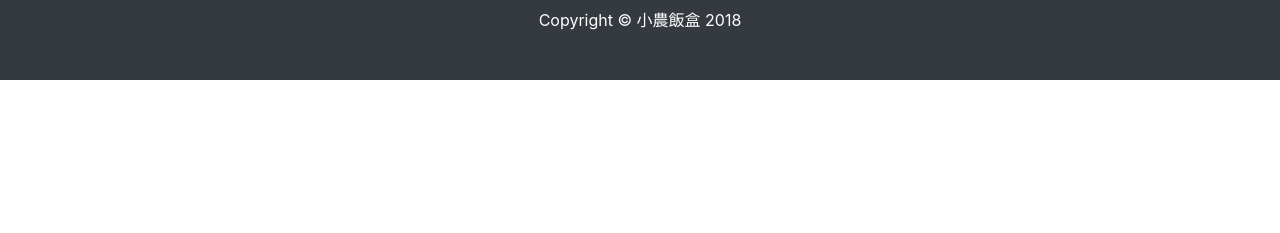
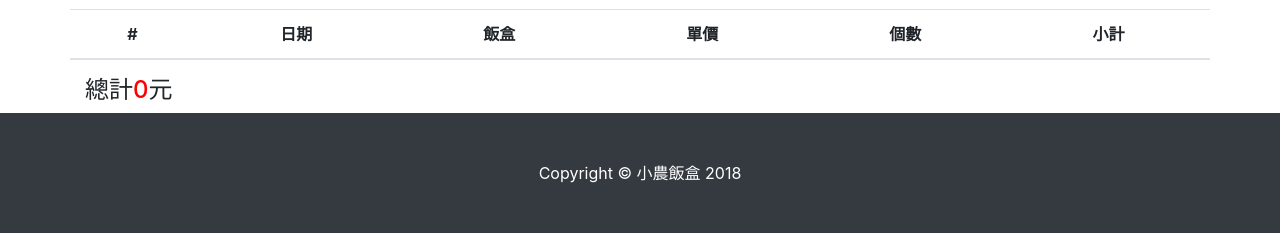
Before and after one commit to GoatWang/xiaononshop, a Django app: page /order/order_create/1/ in a window 1280 px wide. Shown: the part 708-941 px from the top of the page. Before the commit the page ends 788 px from the top, so only its background shows below. Run offline with Django 3.2, Linux system fonts and the light colour scheme; tables that the repository leaves empty hold one stand-in row (values such as "Sample post"); lists and menus that the app fills with data are empty; parts of the project's set-up code (start-up, migrations or seed data) failed here and were passed over; some libraries are stand-ins or nearby versions.

Commit message:
create web prototype

```diff
--- a/order/models.py
+++ b/order/models.py
@@ -10,7 +10,7 @@ class Job(models.Model):
         return str(self.job)
 
 class LineProfile(models.Model):
-    # user = models.OneToOneField(User, on_delete=models.CASCADE)
+    user = models.OneToOneField(User, on_delete=models.CASCADE)
     line_id = models.CharField(max_length=50, primary_key=True, verbose_name="LineID")
     line_name = models.CharField(max_length=100, verbose_name="Line名稱")
     line_picture_url = models.URLField(verbose_name="Line照片網址")
--- a/order/templates/order/order_create.html
+++ b/order/templates/order/order_create.html
@@ -8,23 +8,24 @@
 
 {% block styles %}
 <style>
-    .form-control{
-        width: 100%;
+    .card-title {
+        font-size: 18px;
     }
-    form {
-        width: 100%;
+    .card-text {
+        margin-top:2px;
+        margin-bottom:2px;
+    }
+    #priceTotalLabel font {
+        color:red;
     }
 </style>
 {% endblock %}
 
 {% block content %}
 <h2>{{ title }}</h2>
-<div class="row">
-
 <h4>學校--取餐地點</h4>
-    <form width="100%">
+<form>
     <div class="form-group">
-            <!-- <label for="adpSelect">學校--取餐地點</label> -->
         <select class="form-control" id="adpSelect">
         {% for adp in apds %}
         <option>{{ adp }}</option>
@@ -40,25 +41,91 @@
         <div class="card">
             <img class="card-img-top" src="{{ bento.photo }}" alt="">
             <div class="card-body">
-                    <h4 class="card-title">{{ bento.name }}</h4>
+                <h4 class="card-title bentoNameH4"><strong>{{ bento.name }}(剩餘{{ bento.remain }}個)</strong></h4>
+                <p class="card-text dateTypeP">{{ bento.date }} {{ bento.bento_type }}</p>
                 <p class="card-text">{{ bento.cuisine }}</p>
             </div>
             <div class="card-footer">
-                    <a href="#" class="btn btn-primary">+1</a>
+                <div class="form-group row">
+                    <label for="numberInput{{ bento.id }}" class="col-5 col-form-label priceLabel">{{ bento.price }}元</label>
+                    <div class="col-5">
+                        <input class="form-control numberInput" type="number" value="0" id="numberInput{{ bento.id }}"  max="{{ bento.remain }}" min="0">
+                    </div>
+                    <label  class="col-2 col-form-label">個</label>
+                </div>
             </div>
         </div>
     </div>
     {% endfor %}
 </div>
 
+<h4>結帳</h4>
+<div id="summaryTableDiv" class="row text-center">
+    <table class="table" id="summaryTable">
+        <thead>
+            <tr>
+                <th scope="col">#</th>
+                <th scope="col">日期</th>
+                <th scope="col">飯盒</th>
+                <th scope="col">單價</th>
+                <th scope="col">個數</th>
+                <th scope="col">小計</th>
+            </tr>
+        </thead>
+        <tbody>
+            <!-- <tr>
+            <th scope="row">1</th>
+            <td>Mark</td>
+            <td>Otto</td>
+            <td>@mdo</td>
+            </tr> -->
+        </tbody>
+    </table>
+</div>
 
-</div>
+<h4 id="priceTotalLabel">總計<font>0</font>元<h4/>
+
 {% endblock %}
 {% block scripts %}
 <script>
     $("#adpSelect").change(function(){
         console.log($(this).val())
     })
+
+
+    $(".numberInput").change(function(){
+        $("#summaryTable tbody").empty()
+        subtotals = []
+        $(".card").each(function(i,v){
+            idx = (i+1).toString()
+            date = $(this).find(".dateTypeP").text().split(" ")[0]
+            name = $(this).find(".bentoNameH4").text().split("(")[0]
+            number = $(this).find(".numberInput").val()
+            price = $(this).find(".priceLabel").text().replace("元", "")
+            subtotal = (Number(number)*Number(price)).toString()
+
+            if(number != "" && number != '0'){
+                tr = $("<tr>")
+                idx_td = $("<td>").attr("scope", 'row').text(idx)
+                date_td = $("<td>").text(date)
+                name_td = $("<td>").text(name)
+                price_td = $("<td>").text(price)
+                number_td = $("<td>").text(number)
+                subtotal_td = $("<td>").text(subtotal)
+                tr.append(idx_td).append(date_td).append(name_td).append(price_td).append(number_td).append(subtotal_td)
+                $("#summaryTable tbody").append(tr)
+                subtotals.push(subtotal)
+            }
+        })
+
+        sumOfSubtotals = 0
+        $(subtotals).each(function(i,v){
+            console.log(i)
+            console.log(v)
+            sumOfSubtotals += Number(v)
+        })
+        $("#priceTotalLabel font").text(sumOfSubtotals.toString())
+    })
 </script>
 
 {% endblock %}
--- a/order/urls.py
+++ b/order/urls.py
@@ -5,6 +5,7 @@ from . import views
 app_name = 'order'
 urlpatterns = [
     path('', views.index, name='index'),
+    path('order_create/', views.order_create, name='order_create'),
     path('order_create/<str:line_id>/', views.order_create, name='order_create'),
     path('callback/', views.callback, name='callback'),
 ]
--- a/order/views.py
+++ b/order/views.py
@@ -27,7 +27,7 @@ import pandas as pd
 def index(request):
     return HttpResponse("Hello, world. You're at the polls index.")
 
-def order_create(request, line_id):
+def order_create(request, area=1, line_id=0):
     areas = Area.objects.all()
     output_adps = [] # area and distributions
     for a in areas:
@@ -35,7 +35,7 @@ def order_create(request, line_id):
         for dp in distribution_places:
             output_adps.append(a.area + "--" + dp.distribution_place)
 
-    available_bentos = AreaLimitation.objects.filter(area=areas[0], bento__date__gt=datetime.now(), bento__ready=True).reverse().values('bento__id', 'bento__name', 'bento__bento_type__bento_type', 'bento__cuisine', 'bento__photo', 'bento__price', 'remain')
+    available_bentos = AreaLimitation.objects.filter(area=area, bento__date__gt=datetime.now(), bento__ready=True).reverse().values('bento__id', 'bento__name', 'bento__date', 'bento__bento_type__bento_type', 'bento__cuisine', 'bento__photo', 'bento__price', 'remain')
     available_bentos = sorted(available_bentos, key=lambda x:x['remain'], reverse=True)
     # {'bento__id': 26,
     # 'bento__name': '避風塘鮮雞', 'bento__bento_type__bento_type': '均衡吃飽飽', 'bento__cuisine': '洋菇青江菜、蒜酥馬鈴薯&地瓜、涼拌小黃瓜', 'bento__photo': 'bento_imgs/避風塘鮮雞_2018-06-22_a9ad7545a61545759f08a31569a89fad.png', 'bento__price': 120, 'remain': 100}]
@@ -43,12 +43,14 @@ def order_create(request, line_id):
     df_available_bentos = pd.DataFrame(available_bentos)
     df_available_bentos['id'] = df_available_bentos['bento__id']
     df_available_bentos['name'] = df_available_bentos['bento__name']
+    df_available_bentos['date'] = df_available_bentos['bento__date'].apply(lambda x:str(x.month) + '/' + str(x.day))
     df_available_bentos['bento_type'] = df_available_bentos['bento__bento_type__bento_type']
     df_available_bentos['cuisine'] = df_available_bentos['bento__cuisine']
     df_available_bentos['photo'] = df_available_bentos['bento__photo'].apply(lambda x:aws_url + x)
     df_available_bentos['price'] = df_available_bentos['bento__price']
-    df_available_bentos['remain'] = df_available_bentos['remain']
-    df_available_bentos = df_available_bentos[["id", "name", "bento_type", "cuisine", "photo", "price", "remain"]]
+    df_available_bentos['remain'] = df_available_bentos['remain'].astype(str)
+    df_available_bentos = df_available_bentos[["id", "name", 'date', "bento_type", "cuisine", "photo", "price", "remain"]]
+    df_available_bentos = df_available_bentos.sort_values(by=['date', 'bento_type'])
     available_bentos = df_available_bentos.T.to_dict().values()
 
     if request.method == "GET":
```
Also changed, not shown: order/migrations/0015_lineprofile_user.py (added). Lines whose indentation alone changed are shown as unchanged.
